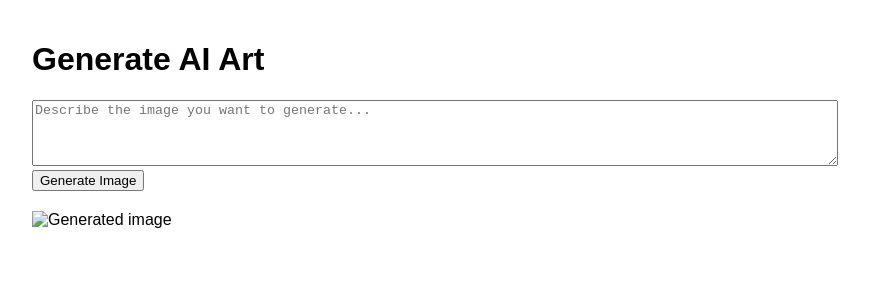
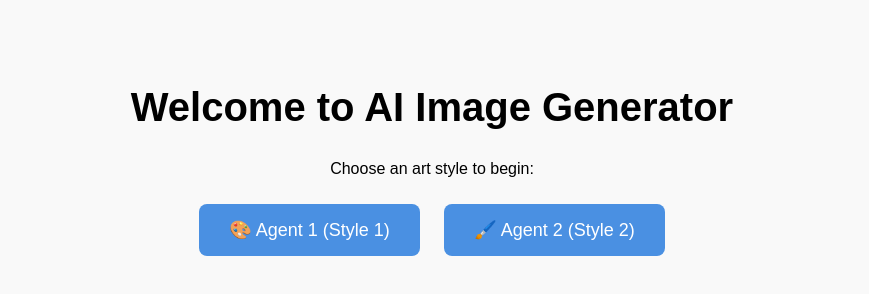
Before and after one commit to Domnik222/ai-image-generator, a website: page src/public/index.html in a window 1280 px wide. Shown: the whole page, without its empty margins (208-1077 px from the left). Drawn offline with Linux system fonts and the light colour scheme.

Commit message:
Update index.html

```diff
--- a/src/public/index.html
+++ b/src/public/index.html
@@ -1,68 +1,47 @@
 <!DOCTYPE html>
 <html lang="en">
 <head>
-  <meta charset="UTF-8">
-  <title>AI Image Generator</title>
+  <meta charset="UTF-8" />
+  <title>AI Image Generator Hub</title>
   <style>
-    body { font-family: Arial, sans-serif; max-width: 800px; margin: 0 auto; padding: 20px; }
-    #preview { margin-top: 20px; max-width: 100%; }
-    .loading { filter: blur(5px); }
+    body {
+      font-family: Arial, sans-serif;
+      text-align: center;
+      padding: 50px;
+      background: #f9f9f9;
+    }
+
+    h1 {
+      font-size: 2.5em;
+      margin-bottom: 30px;
+    }
+
+    .btn {
+      display: inline-block;
+      padding: 15px 30px;
+      margin: 10px;
+      font-size: 18px;
+      text-decoration: none;
+      background-color: #4a90e2;
+      color: white;
+      border-radius: 8px;
+      transition: background-color 0.3s ease;
+    }
+
+    .btn:hover {
+      background-color: #357ab8;
+    }
   </style>
 </head>
 <body>
-  <h1>Generate AI Art</h1>
 
-  <form id="imageForm">
-    <textarea
-      id="prompt"
-      placeholder="Describe the image you want to generate..."
-      rows="4"
-      style="width: 100%"
-    ></textarea>
-    <br>
-    <button type="submit">Generate Image</button>
-  </form>
+  <h1>Welcome to AI Image Generator</h1>
+  <p>Choose an art style to begin:</p>
 
-  <div id="result">
-    <img id="preview" src="" alt="Generated image">
-    <p id="status"></p>
+  <div>
+    <a class="btn" href="agent1.html">🎨 Agent 1 (Style 1)</a>
+    <a class="btn" href="agent2.html">🖌️ Agent 2 (Style 2)</a>
   </div>
 
-  <script>
-    const form = document.getElementById('imageForm');
-    const preview = document.getElementById('preview');
-    const status = document.getElementById('status');
-
-    form.addEventListener('submit', async (e) => {
-      e.preventDefault();
-
-      preview.classList.add('loading');
-      status.textContent = 'Generating...';
-
-      try {
-        const response = await fetch('/generate-image', {
-          method: 'POST',
-          headers: { 'Content-Type': 'application/json' },
-          body: JSON.stringify({
-            prompt: document.getElementById('prompt').value
-          })
-        });
-
-        const data = await response.json();
-
-        if (response.ok) {
-          preview.src = data.image_url;
-          status.textContent = `Revised prompt: ${data.revised_prompt}`;
-        } else {
-          status.textContent = `Error: ${data.error}`;
-        }
-
-      } catch (err) {
-        status.textContent = 'Connection failed - is the server running?';
-      } finally {
-        preview.classList.remove('loading');
-      }
-    });
-  </script>
 </body>
 </html>
```
